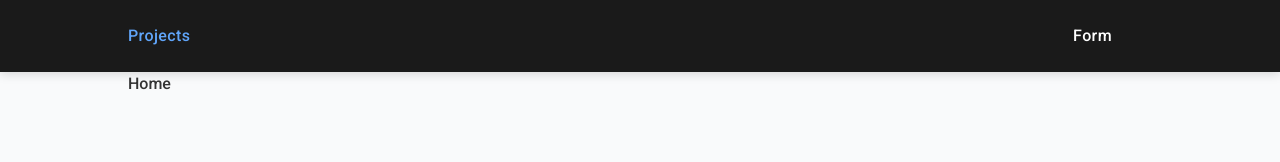
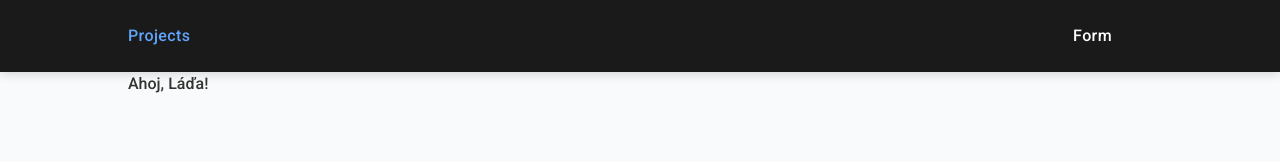
Before and after one commit to jscucka/csas-projects, a React (Vite) app in the folder csas-projects/: page / in a window 1280 px wide. Shown: the top 162 px of the page. Built offline with nearby package versions, Linux system fonts and the light colour scheme.

Commit message:
Adding context

```diff
--- a/csas-projects/src/App.tsx
+++ b/csas-projects/src/App.tsx
@@ -4,10 +4,12 @@ import { FormPage } from "./pages/FormPage";
 import { GlobalStyles } from "./components/styles/GlobalStyles";
 import { NavBar } from "./components/NavBar";
 import { Container } from "./components/styles/Container.styled";
+import { NameContextProvider } from "./components/context/NameContext";
 function App() {
   return (
     <>
       <GlobalStyles />
+      <NameContextProvider>
         <NavBar />
         <Container>
           <Routes>
@@ -15,6 +17,7 @@ function App() {
             <Route path="/form" element={<FormPage />} />
           </Routes>
         </Container>
+      </NameContextProvider>
     </>
   );
 }
--- a/csas-projects/src/components/Form.tsx
+++ b/csas-projects/src/components/Form.tsx
@@ -10,11 +10,15 @@ import { useForm } from "react-hook-form";
 import { zodResolver } from "@hookform/resolvers/zod";
 import { ErrorMessage } from "./ErrorMessage";
 import { formSchema } from "../utils/formSchema";
-const submitData = (data: FormSchema) => {
-  console.log("Data: ", data);
-};
+import { NameContext } from "./context/NameContext";
+import { useContext } from "react";
 type FormSchema = z.infer<typeof formSchema>;
 export const Form = () => {
+  const { setName } = useContext(NameContext) ?? {};
+  const submitData = (data: FormSchema) => {
+    console.log("Data: ", data);
+    setName?.(data.firstName);
+  };
   const {
     register,
     handleSubmit,
--- /dev/null
+++ b/csas-projects/src/components/context/NameContext.tsx
@@ -0,0 +1,21 @@
+import { ReactNode, createContext, useState } from "react";
+export interface INameContext {
+  name: string;
+  setName: (name: string) => void;
+}
+type NameContextProviderProps = {
+  children: ReactNode;
+};
+
+export const NameContext = createContext<INameContext | undefined>(undefined);
+
+export const NameContextProvider = ({ children }: NameContextProviderProps) => {
+  const [name, setName] = useState("Láďa");
+
+  const value = {
+    name,
+    setName,
+  };
+
+  return <NameContext.Provider value={value}>{children}</NameContext.Provider>;
+};
--- a/csas-projects/src/pages/Home.tsx
+++ b/csas-projects/src/pages/Home.tsx
@@ -1,5 +1,7 @@
-import React from "react";
+import React, { useContext } from "react";
 import { NavBar } from "../components/NavBar";
+import { NameContext } from "../components/context/NameContext";
 export const Home = () => {
-  return <div>Home</div>;
+  const { name } = useContext(NameContext) ?? {};
+  return <div>{`Ahoj, ${name}!`}</div>;
 };
```
Lines whose indentation alone changed are shown as unchanged.
